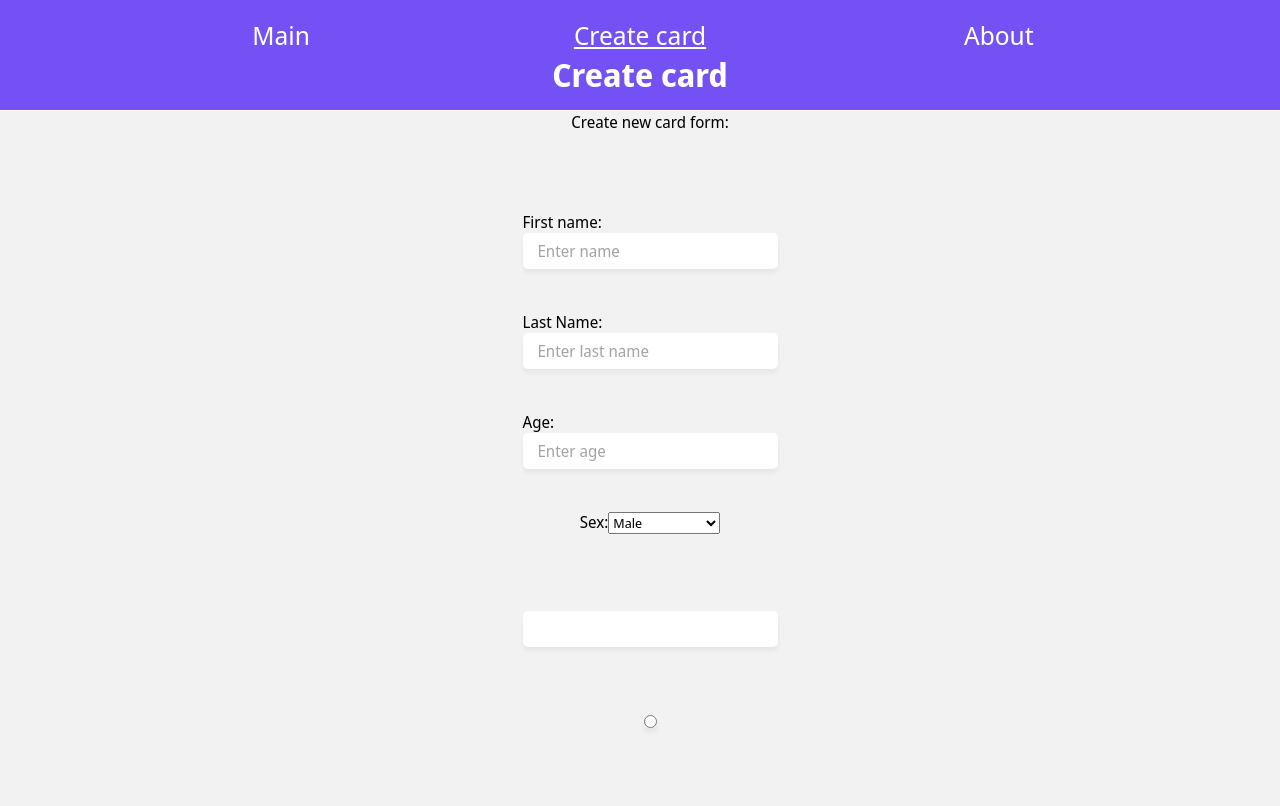
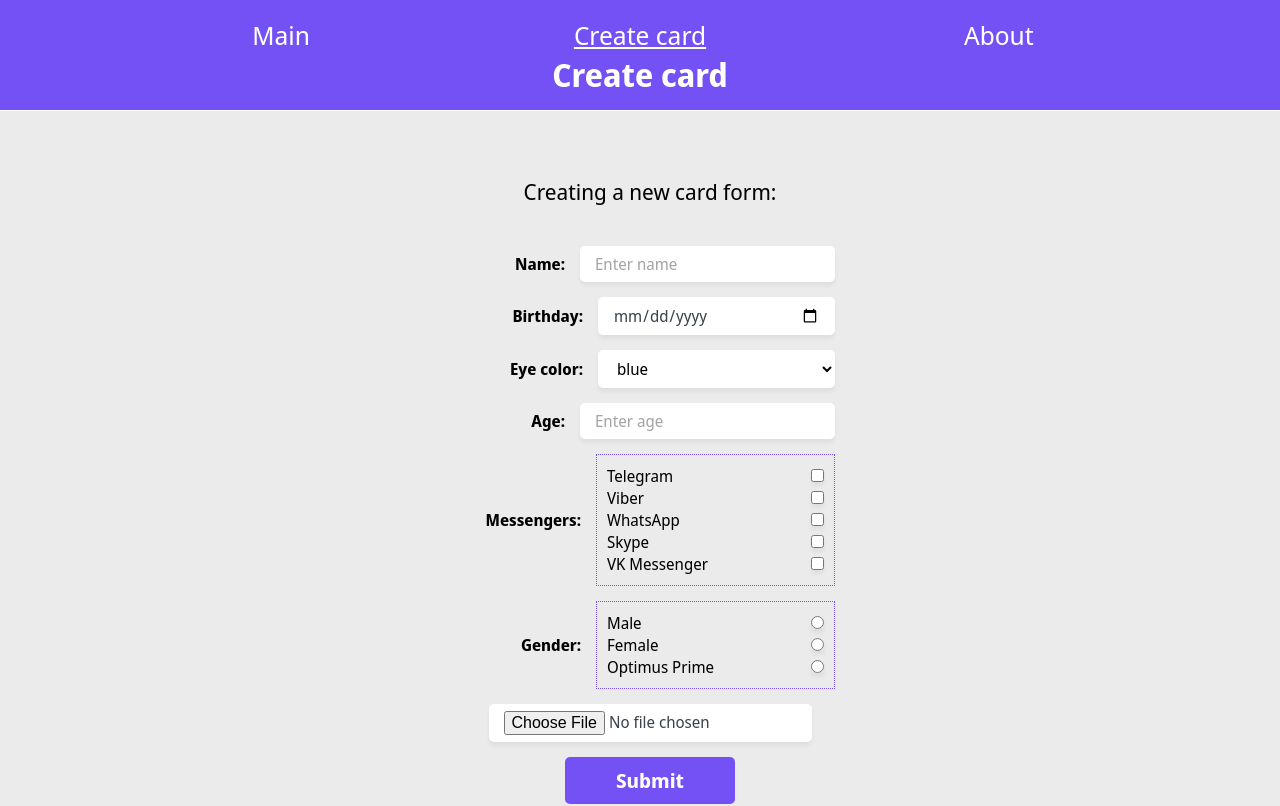
Before and after one commit to aleksander1802/react-components, a React (Vite) app in the folder react-components/: page /form in a window 1280 px wide. Shown: the top 806 px of the page. Built offline with nearby package versions, Linux system fonts and the light colour scheme.

Commit message:
feat: added all required fileds to form

```diff
--- a/react-components/src/components/AddCardForm/AddCardForm.module.css
+++ b/react-components/src/components/AddCardForm/AddCardForm.module.css
@@ -17,15 +17,33 @@
   color: var(--gray);
 }
 
-.formWrapper {
-  position: relative;
-  background: rgba(0, 0, 0, 0.05);
+.container {
+  background: var(--gray-light);
+  height: auto;
+}
+
+.form,
+.wrapper {
+  display: grid;
+  justify-items: center;
+  grid-auto-rows: auto;
+  row-gap: 15px;
 }
 
 .form {
+  padding: 15px;
+}
+
+.wrapper {
+  grid-template-columns: 370px;
+}
+
+.item {
   display: grid;
-  justify-items: center;
-  grid-auto-rows: minmax(50px, 100px);
+  column-gap: 15px;
+  grid-template-columns: 1fr 1fr;
+  justify-items: end;
+  align-items: center;
 }
 
 .age input[type='number']::-webkit-outer-spin-button,
@@ -40,6 +58,51 @@
   -moz-appearance: textfield;
 }
 
+.sex {
+  display: grid;
+  grid-template-columns: 217px;
+  justify-items: end;
+  align-items: center;
+  border: 1px dotted var(--primary);
+  padding: 10px;
+  justify-items: stretch;
+}
+
+.sex span {
+  font-weight: normal;
+}
+
+.options {
+  display: grid;
+  width: 100%;
+  grid-template-columns: 1fr 1fr;
+  justify-items: end;
+  column-gap: 15px;
+  align-items: center;
+}
+
+.option {
+  display: grid;
+  grid-template-columns: 1fr auto;
+}
+
+.select {
+  padding: 7px 15px;
+  border: none;
+  outline-color: var(--primary);
+  background: var(--white);
+  box-shadow: 0px 4px 4px rgba(0, 0, 0, 0.05);
+  border-radius: 5px;
+  font-size: 16px;
+  line-height: 22px;
+  font-family: var(--font-family);
+  width: 237px;
+}
+
+.date input {
+  width: 237px;
+}
+
 .button {
   max-height: 50px;
   width: 170px;
--- a/react-components/src/components/AddCardForm/AddCardForm.tsx
+++ b/react-components/src/components/AddCardForm/AddCardForm.tsx
@@ -2,36 +2,58 @@ import { FormProps } from './AddCardForm.props';
 import { Input } from '../../components/Input/Input';
 import { Button } from '../../components/Button/Button';
 import React, { Component, FormEvent, createRef } from 'react';
+import { Htag } from '../../components/Htag/Htag';
 
 import cn from 'classnames';
 
 import styles from './AddCardForm.module.css';
 
 export class AddCardForm extends Component<FormProps> {
-  constructor(props: FormProps) {
-    super(props);
-    this.handleClick = this.handleClick.bind(this);
-  }
-  selectSexOptions: string[] = ['Male', 'Female', 'Optimus Prime'];
+  options = [
+    { id: 1, name: 'Male' },
+    { id: 2, name: 'Female' },
+    { id: 3, name: 'Optimus Prime' },
+  ];
+
+  eye = ['blue', 'brown', 'green'];
+  messengers = ['Telegram', 'Viber', 'WhatsApp', 'Skype', 'VK Messenger'];
+  genderRefs: HTMLInputElement[] = [];
+  messengersRefs: HTMLInputElement[] = [];
+
+  setRef = (ref: HTMLInputElement) => {
+    this.genderRefs.push(ref);
+  };
+
+  setMessangersRef = (ref: HTMLInputElement) => {
+    this.messengersRefs.push(ref);
+  };
 
   textInputRef = createRef<HTMLInputElement>();
+  dateRef = createRef<HTMLInputElement>();
+  selectEyeColorRef = createRef<HTMLSelectElement>();
+  ageInputRef = createRef<HTMLInputElement>();
+  genderRef = createRef<HTMLInputElement>();
+  messengersInputRef = createRef<HTMLInputElement>();
+  resetForm = createRef<HTMLFormElement>();
 
-  handleClick() {
-    console.log(this.textInputRef.current?.value);
-  }
+  handleClick = (): void => {
+    this.genderRefs.find((item) => item.checked);
+    this.messengersRefs.map((item) => console.log(item.checked === true ? item.value : null));
+  };
 
-  handleSubmit(e: FormEvent) {
+  handleSubmit = (e: FormEvent): void => {
     e.preventDefault();
-  }
+  };
 
   render() {
     const { className } = this.props;
     return (
-      <div className={cn(className, styles.formWrapper)}>
+      <div className={cn(className, styles.container)}>
         <form onSubmit={(e) => this.handleSubmit(e)} className={cn(styles.form)} {...this.props}>
-          Create new card form:
-          <label htmlFor="name">
-            First name:
+          <Htag tag="h2">Creating a new card form:</Htag>
+          <div className={styles.wrapper}>
+            <label htmlFor="name" className={styles.item}>
+              <span>Name:</span>
               <Input
                 required
                 id="name"
@@ -40,43 +62,89 @@ export class AddCardForm extends Component<FormProps> {
                 ref={this.textInputRef}
               />
             </label>
-          <label htmlFor="lastName">
-            Last Name:
-            <Input required id="lastName" type={'text'} placeholder={'Enter last name'} />
+
+            <label htmlFor="date" className={styles.item}>
+              <span>Birthday:</span>
+              <Input required id="date" type={'date'} className={styles.date} ref={this.dateRef} />
             </label>
-          <label htmlFor="age">
-            Age:
+
+            <label htmlFor="eye" className={styles.item}>
+              <span>Eye color:</span>
+              <select id="eye" className={styles.select} ref={this.selectEyeColorRef}>
+                {this.eye.map((item) => {
+                  return (
+                    <option value={item} key={item}>
+                      {item}
+                    </option>
+                  );
+                })}
+              </select>
+            </label>
+
+            <label htmlFor="age" className={styles.item}>
+              <span>Age:</span>
               <Input
                 required
                 id="age"
                 type={'number'}
                 placeholder={'Enter age'}
                 className={styles.age}
+                ref={this.ageInputRef}
               />
             </label>
-          <label htmlFor="sex">
-            Sex:
-            <select id="sex">
-              {this.selectSexOptions.map((item) => {
+
+            <div className={styles.options}>
+              <span>Messengers: </span>
+              <div className={styles.sex}>
+                {this.messengers.map((item) => {
                   return (
-                  <option key={item} value={item}>
-                    {item}
-                  </option>
+                    <label key={item} className={styles.option}>
+                      <span>{item}</span>
+                      <Input
+                        id="check"
+                        type="checkbox"
+                        name="checkbox"
+                        ref={this.setMessangersRef}
+                        value={item}
+                      />
+                    </label>
                   );
                 })}
-            </select>
+              </div>
+            </div>
+
+            <div className={styles.options}>
+              <span>Gender: </span>
+              <div className={styles.sex}>
+                {this.options.map((item) => {
+                  return (
+                    <label key={item.id} className={styles.option}>
+                      <span>{item.name}</span>
+                      <Input
+                        required
+                        id="id"
+                        type="radio"
+                        name="gender"
+                        ref={this.setRef}
+                        value={item.id}
+                      />
                     </label>
-          <Input name="exampleInput" type={'test'} />
-          <Input type={'radio'} />
+                  );
+                })}
+              </div>
+            </div>
+
             <Input type={'file'} />
+
             <Button
               type="submit"
               appearance="primary"
               className={styles.button}
               onClick={this.handleClick}
             >
-            Submit
+              <span>Submit</span>
             </Button>
+          </div>
         </form>
       </div>
     );
--- a/react-components/src/components/Htag/Htag.props.ts
+++ b/react-components/src/components/Htag/Htag.props.ts
@@ -1,3 +1,6 @@
+import { ReactNode } from 'react';
+
 export interface HtagProps {
   tag: 'h1' | 'h2' | 'h3' | undefined;
+  children: ReactNode;
 }
--- a/react-components/src/components/Htag/Htag.tsx
+++ b/react-components/src/components/Htag/Htag.tsx
@@ -2,14 +2,14 @@ import { HtagProps } from './Htag.props';
 
 import styles from './Htag.module.css';
 
-export const Htag = ({ tag }: HtagProps): JSX.Element => {
+export const Htag = ({ tag, children }: HtagProps): JSX.Element => {
   switch (tag) {
     case 'h1':
-      return <h1 className={styles.h1}></h1>;
+      return <h1 className={styles.h1}>{children}</h1>;
     case 'h2':
-      return <h2 className={styles.h2}></h2>;
+      return <h2 className={styles.h2}>{children}</h2>;
     case 'h3':
-      return <h3 className={styles.h3}></h3>;
+      return <h3 className={styles.h3}>{children}</h3>;
     default:
       return <></>;
   }
```
Lines whose indentation alone changed are shown as unchanged.
